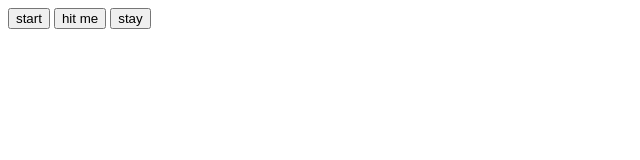
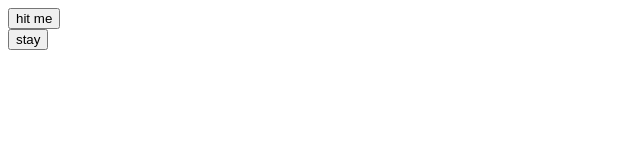
Before and after one commit to rzelazny/social-underground, a website: page games/blackjack/blackjack.html in a window 1280 px wide. Both pictures are taken after a click on the button "start". Shown: the whole page, without its empty margins (0-640 px from the left). Drawn offline with nearby package versions, Linux system fonts and the light colour scheme.

Commit message:
added some more variables // reconnected hmtl ids // created start button function

```diff
--- a/games/blackjack/blackjack.html
+++ b/games/blackjack/blackjack.html
@@ -17,9 +17,9 @@
     <div class="container" id="gameContainer">
         <div id="gameBody">
             <div class= "gameOptions" id="gameOptions">
-                <button  id="start">start</button>
-                <button id="hit">hit me</button>
-                <button id="stay">stay</button>
+                <button class="btn" type="btn" id="start" style="display: block;">start</button>
+                <button class="btn" type="btn" id="hit" style="display: none;">hit me</button>
+                <button class="btn" type="btn" id="stay" style="display: none;">stay</button>
             </div>
             <div class="players" id="players">
 
--- a/games/blackjack/blackjack.js
+++ b/games/blackjack/blackjack.js
@@ -16,10 +16,11 @@ let players = [{ Name: 'House', ID: 0, Points: 0, Hand: hand }, { Name: 'Player
 
 var displayPlayers = $('#players');
 
-var startBtn = $('#start');
-var hitBtn = $('#hit');
-var stayBtn = $('#stay');
+var startBtn = document.querySelector('#start');
+var hitBtn = document.querySelector('#hit');
+var stayBtn = document.querySelector('#stay');
 
+var score = 0;
 var wins = 0;
 var losses = 0;
 var ties = 0;
@@ -72,23 +73,32 @@ shuffleDeck(deck);
 
 // }
 
-function displayPlayers(){
-    displayPlayers.innerHTML('hello' + players[1].Name);
-}
+// function displayPlayers(){
+//     displayPlayers.innerHTML('hello' + players[1].Name);
+// }
 
-displayPlayers();
+// displayPlayers();
 
 console.log('Hello ' + players[1].Name);
 
-// function displayOptBtns() {
-//     if
-// }
+function onStart() {
+    console.log("i see in here");
+    if (hitBtn.style.display === "none") {
+        hitBtn.style.display = "block"
+    }
+    if (stayBtn.style.display === "none") {
+        stayBtn.style.display = "block"
+    }
+    if (startBtn.style.display === "block") {
+        startBtn.style.display = "none"
+    }
+}
 
 
 ///////////////////////////////////////////////
 //                On Clicks                  //
 ///////////////////////////////////////////////
 
-startBtn.on("click", displayOptBtns);
+startBtn.addEventListener("click", onStart);
 
 });
```
